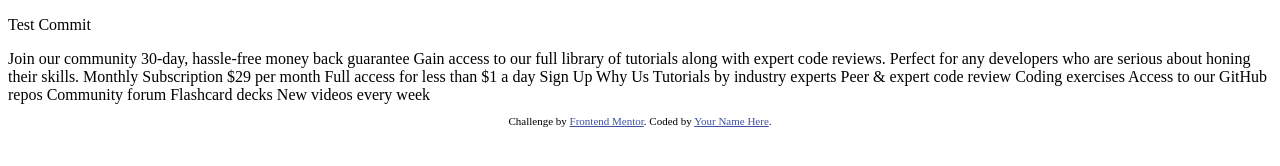
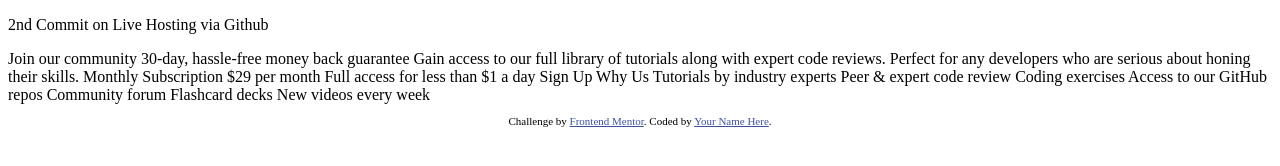
Before and after one commit to 6thBandit/PriceGrid, a plain HTML site: page index.html in a window 1280 px wide. Drawn offline with Linux system fonts and the light colour scheme.

Commit message:
This is the 2nd commit on Live Hosting Via Github

```diff
--- a/index.html
+++ b/index.html
@@ -15,7 +15,7 @@
   </style>
 </head>
 <body>
-  <p>Test Commit</p>
+  <p>2nd Commit on Live Hosting via Github</p>
   Join our community
 
   30-day, hassle-free money back guarantee
```
